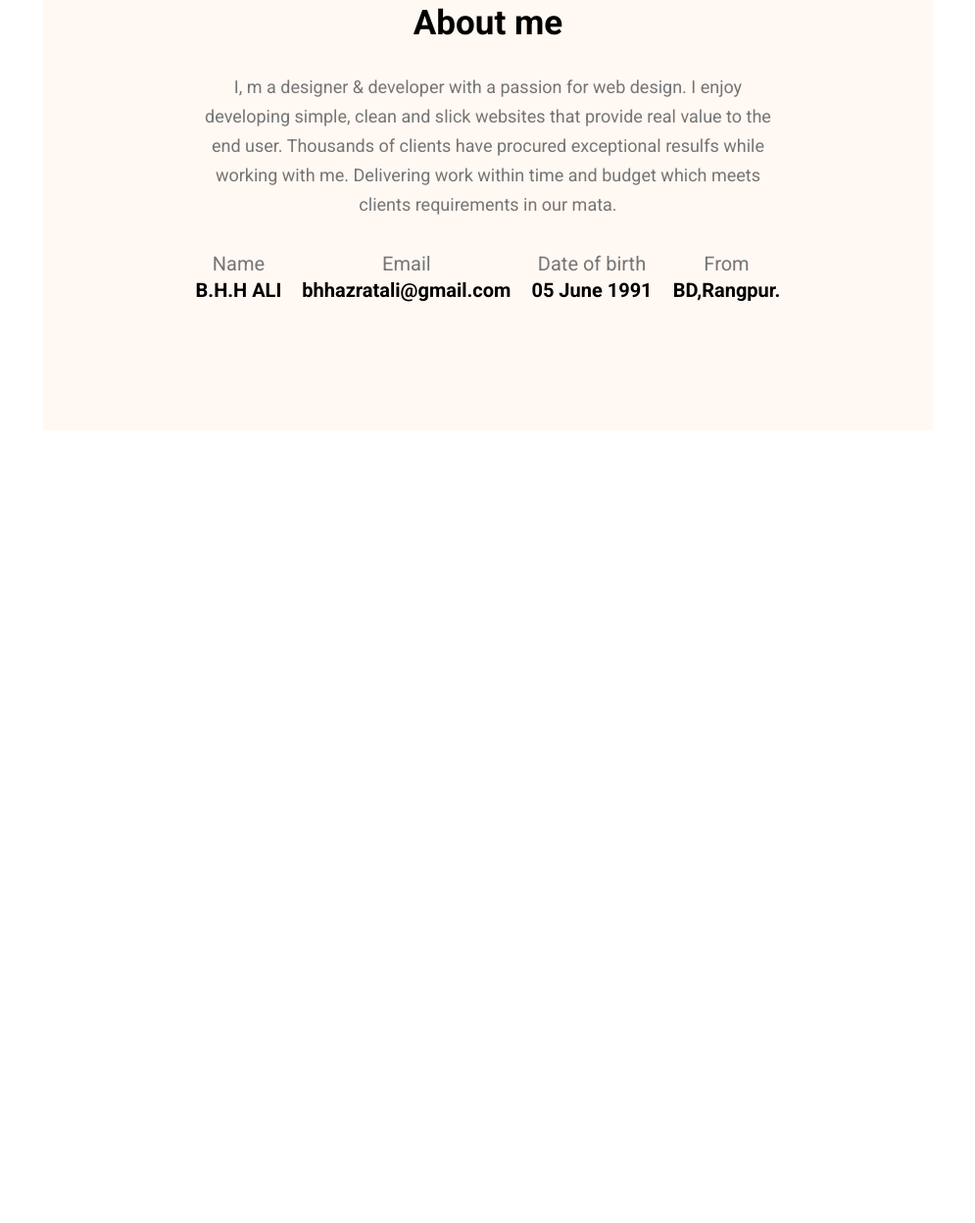
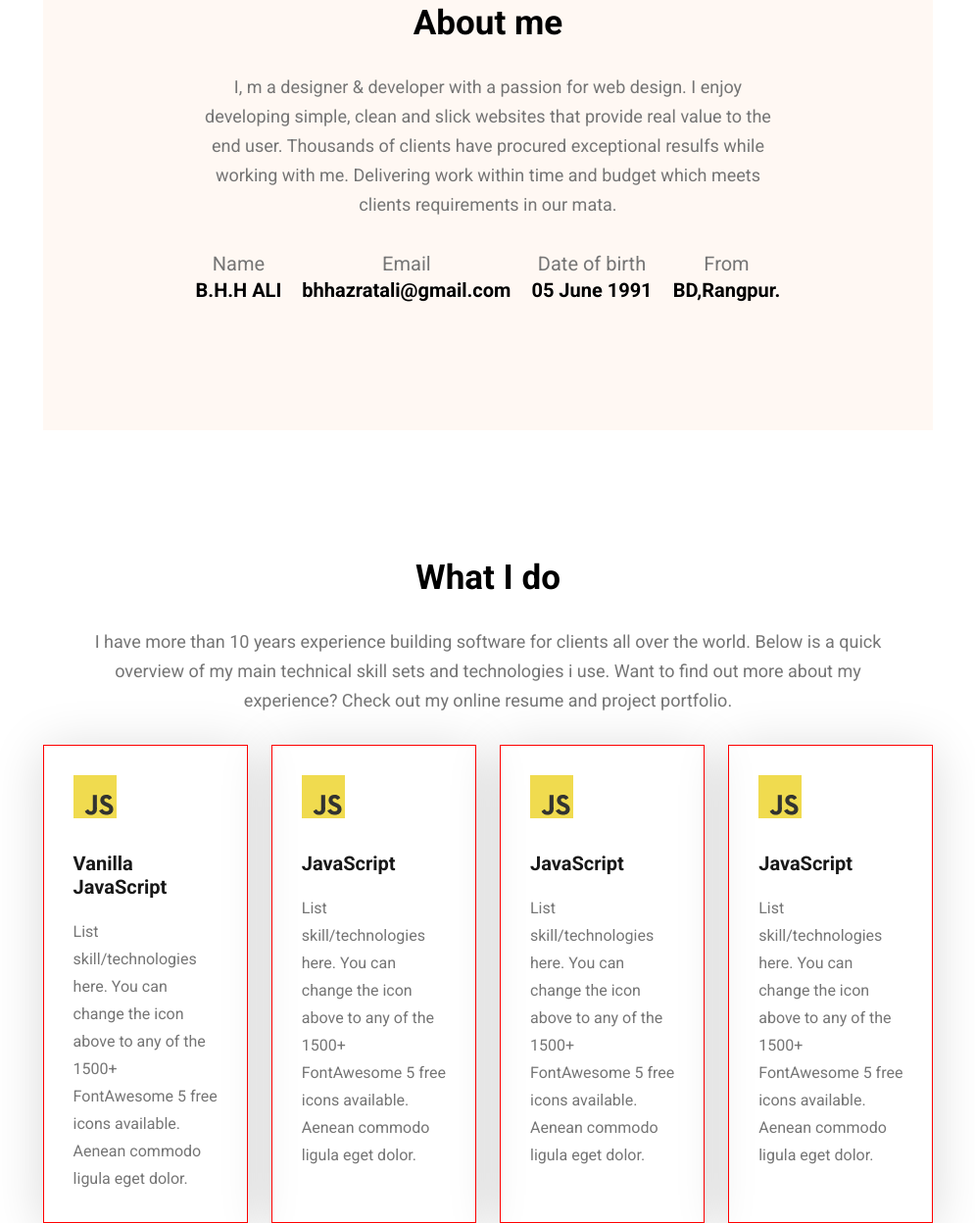
Before and after one commit to fbiplobhasan/B.H-Hazrat-Ali-Porfolio, a plain HTML site: page index.html in a window 1280 px wide. Shown: the part 1090-2338 px from the top of the page at 98% size, without its empty margins (142-1137 px from the left). Before the commit the page ends 1529 px from the top, so only its background shows below. Drawn offline with Linux system fonts and the light colour scheme.

Commit message:
add skills section

```diff
--- a/index.html
+++ b/index.html
@@ -10,6 +10,7 @@
     <link rel="stylesheet" href="styles/portfolio.css">
 </head>
 <body class="font-roboto">
+    <!-- header section start here -->
     <header>
         <!-- Header content -->
         <nav>
@@ -64,5 +65,36 @@
             </div>
         </div>
      </section>
+     <!-- skills section start here -->
+      <section id="skills">
+        <div class="skills-container">
+          <div class="section-heading">
+            <h2>What I do</h2>
+            <p>I have more than 10 years experience building software for clients all over the world. Below is a quick overview of my main technical skill sets and technologies i use. Want to find out more about my experience? Check out my online resume and project portfolio.</p>
+          </div>
+          <div class="skills-box">
+            <div class="skills-card">
+                <img src="images/icons/js.png" alt="">
+                <h3>Vanilla JavaScript</h3>
+                <p>List skill/technologies here. You can change the icon above to any of the 1500+ FontAwesome 5 free icons available. Aenean commodo ligula eget dolor.</p>
+            </div>
+            <div class="skills-card">
+                <img src="images/icons/js.png" alt="">
+                <h3>JavaScript</h3>
+                <p>List skill/technologies here. You can change the icon above to any of the 1500+ FontAwesome 5 free icons available. Aenean commodo ligula eget dolor.</p>
+            </div>
+            <div class="skills-card">
+                <img src="images/icons/js.png" alt="">
+                <h3>JavaScript</h3>
+                <p>List skill/technologies here. You can change the icon above to any of the 1500+ FontAwesome 5 free icons available. Aenean commodo ligula eget dolor.</p>
+            </div>
+            <div class="skills-card">
+                <img src="images/icons/js.png" alt="">
+                <h3>JavaScript</h3>
+                <p>List skill/technologies here. You can change the icon above to any of the 1500+ FontAwesome 5 free icons available. Aenean commodo ligula eget dolor.</p>
+            </div>
+          </div>
+        </div>
+      </section>
 </body>
 </html>
--- a/styles/portfolio.css
+++ b/styles/portfolio.css
@@ -32,6 +32,7 @@
 .section-heading{
     max-width: 827px;
     text-align: center;
+    margin: 0 auto;
 }
 
 .section-heading h2 {
@@ -149,3 +150,44 @@ nav .menu a{
     font-size: 20px;
     font-weight: bold;
 }
+
+/* skills styles start here */
+
+#skills{
+    padding-top:130px ;
+}
+
+#skills .skills-container {
+    width: 71%;
+    max-width: 1140px;
+    margin: 0 auto;
+}
+
+#skills .skills-container .skills-box{
+    display: flex;
+    gap: 24px;
+}
+
+.skills-box .skills-card {
+    max-width: 267px;
+    padding: 30px;
+    border: 1px solid red;
+    box-shadow: 0 6px 50px 0 #00000027;
+}
+
+.skills-card img {
+    max-width: 44px;
+    margin-bottom: 30px;
+}
+
+.skills-card h3{
+  font-size: 20px;
+  color: #181818;
+  margin-bottom:20px ;
+}
+
+.skills-card p{
+  font-size:16px ;
+  color: #757575;
+  line-height: 28px;
+}
```
